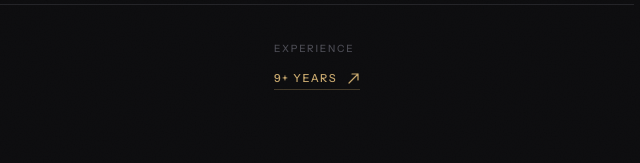
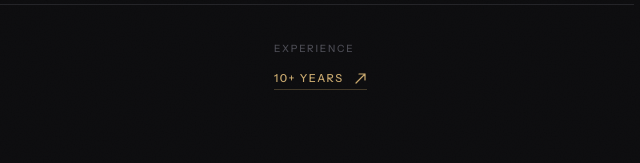
Before and after one commit to seanfacey/seanfacey.github.io, a plain HTML site: page index.html in a window 1280 px wide. Shown: the part 637-800 px from the top of the page, 586-1226 px from the left. Drawn offline with nearby package versions, Linux system fonts and the light colour scheme.

Commit message:
Update index.html

```diff
--- a/index.html
+++ b/index.html
@@ -627,7 +627,7 @@
         <div class="hero-footer-item">
           <span class="hero-footer-label">Experience</span>
           <a class="hero-cta" href="#experience">
-            9+ years
+            10+ years
             <svg width="13" height="13" viewBox="0 0 13 13" fill="none"><path d="M2 11L11 2M11 2H5M11 2V8" stroke="currentColor" stroke-width="1.2" stroke-linecap="round" stroke-linejoin="round"/></svg>
           </a>
         </div>
```
